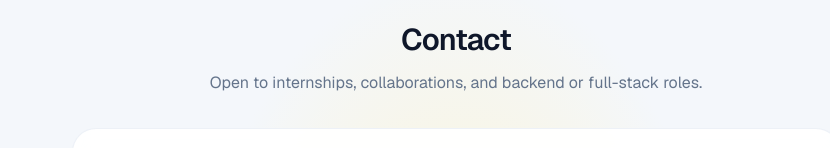
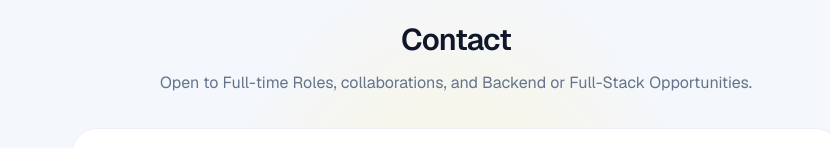
Before and after one commit to isatishsingh/Satish_Singh_Protfolio, a Next.js app: page / in a window 1280 px wide. Shown: the part 3356-3504 px from the top of the page, without its empty margins (184-1014 px from the left). Built offline with nearby package versions, Linux system fonts and the light colour scheme; no server answers.

Commit message:
refactoring contact-us text info

```diff
--- a/components/Contact.tsx
+++ b/components/Contact.tsx
@@ -11,7 +11,7 @@ export function Contact() {
     >
       <SectionHeading
         title="Contact"
-        subtitle="Open to internships, collaborations, and backend or full-stack roles."
+        subtitle="Open to Full-time Roles, collaborations, and Backend or Full-Stack Opportunities."
         align="center"
       />
 
```
